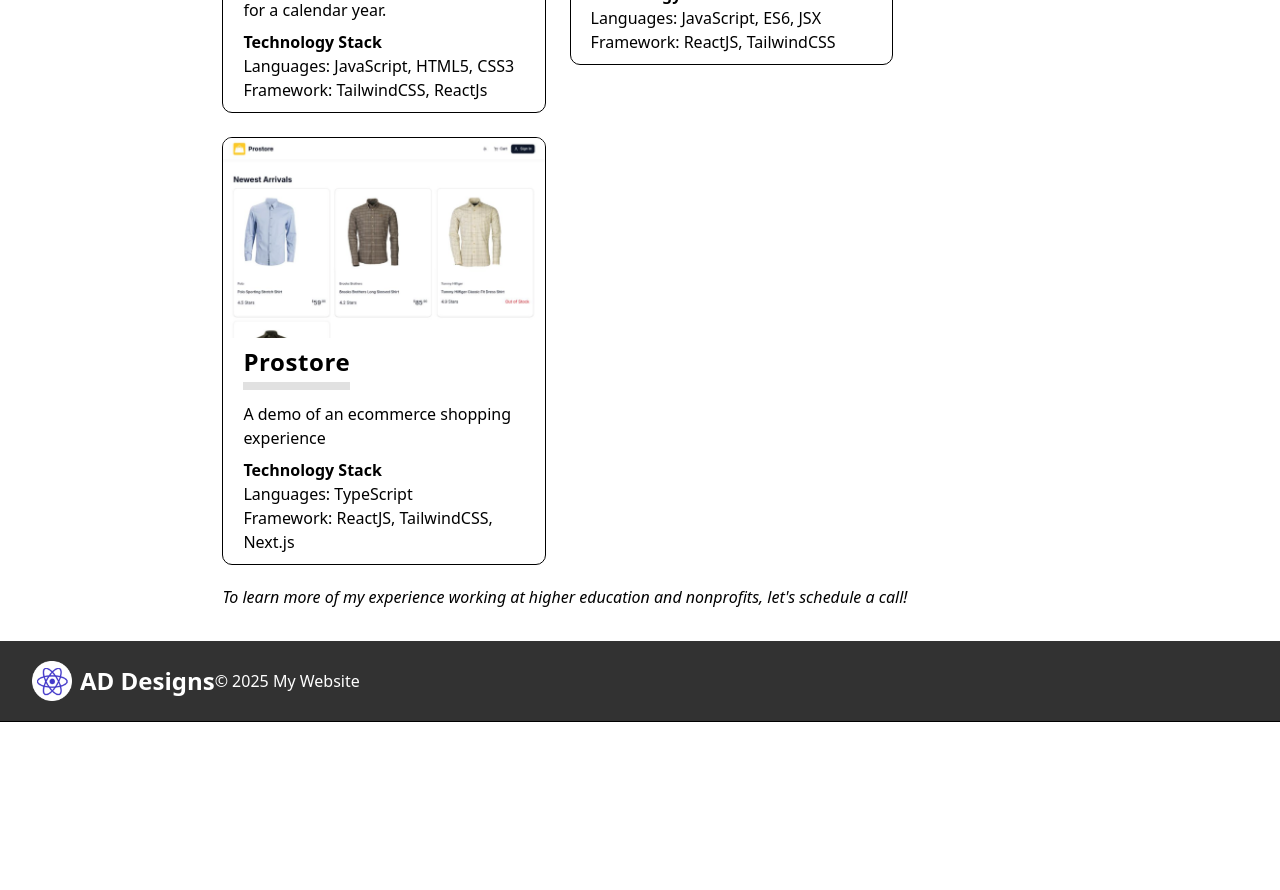
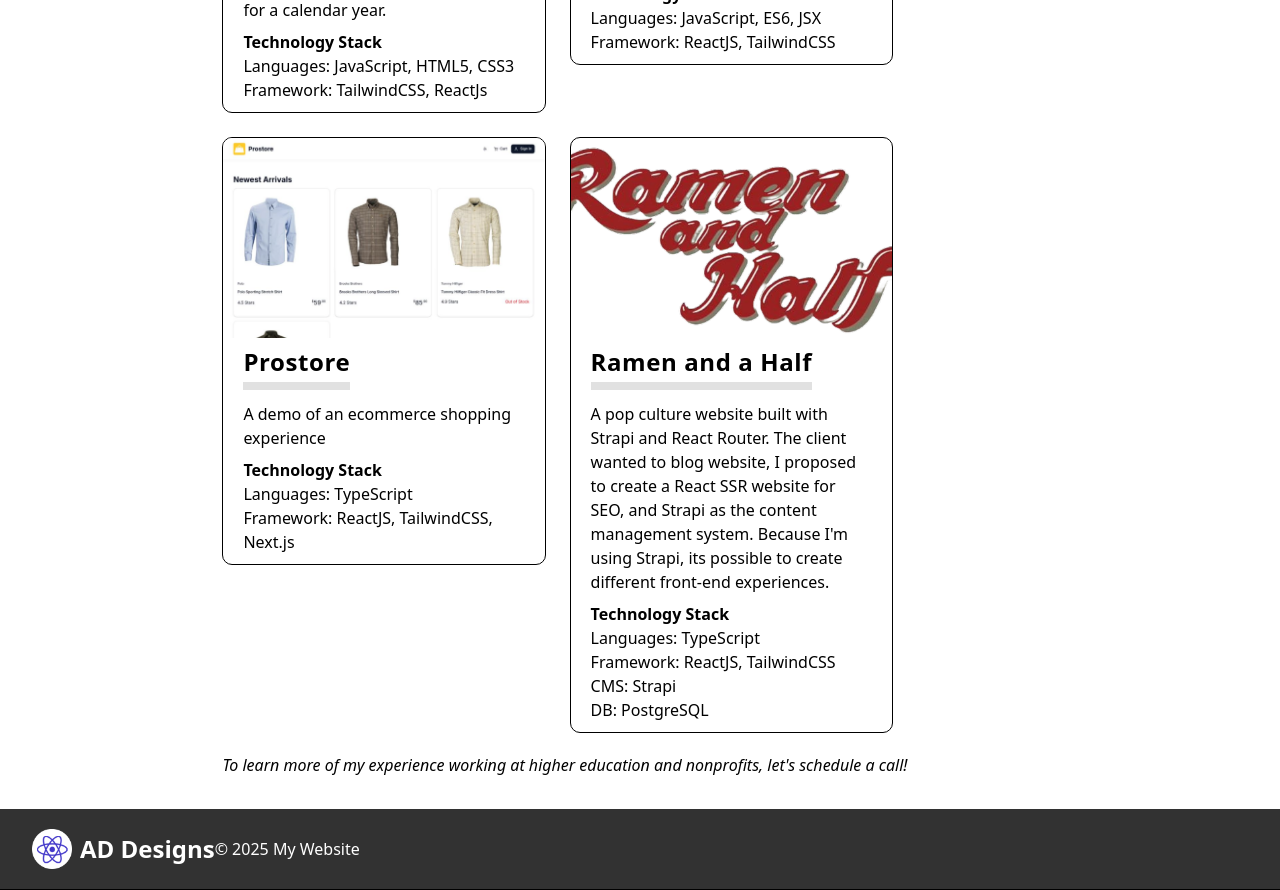
Before and after one commit to Driminius/driminius.github.io, a React (Vite) app: page /#/portfolio in a window 1280 px wide. Shown: the part 620-1510 px from the top of the page. Before the commit the page ends 1342 px from the top, so only its background shows below. Built offline with nearby package versions, Linux system fonts and the light colour scheme.

Commit message:
updated copy and updated project page

```diff
--- a/src/pages/HomePage.jsx
+++ b/src/pages/HomePage.jsx
@@ -11,9 +11,9 @@ const HomePage = () => {
 
       <HeadingTwoCopy
         head="Let's Work Together!"
-        copy="I'm very passionate about art and technology! Let's build genuine apps/websites together! I'm very
+        copy="Bringing together art and technology. Let's build genuine apps/websites together. I'm very
         transparent and calculated with design and open to feedback. I provide research and evidence to backup any
-        design or strategies, I propose. Transparency and communication is key."
+        design or strategies. Transparency and communication is key."
       />
 
       <HeadingTwoCopy
--- a/src/pages/PortfolioPage.jsx
+++ b/src/pages/PortfolioPage.jsx
@@ -3,6 +3,7 @@ import logo from "../assets/soaring-sloth-2.png";
 import cryptoImg from "../assets/crypto-dash.png";
 import ideadropImg from "../assets/idea-drop-cover.png";
 import prostoreImg from "../assets/prostore-thumb.png";
+import ramenHalfImg from "../assets/ramenhalflogo.png";
 import CustomTitle from "../components/CustomTitle";
 
 const PortfolioPage = () => {
@@ -152,6 +153,38 @@ const PortfolioPage = () => {
             </div>
           </div>
         </a>
+
+        <a href="https://ramenandahalf-dev-frontend.vercel.app" target="_blank">
+          <div className="card">
+            <img
+              style={{ height: "300px" }}
+              src={ramenHalfImg}
+              alt="crypto coin dashboard showing 'bitcoin' and 'ethereum' "
+            />
+            <div className="card-info">
+              <h2 className="mt-2 mb-2 text-2xl font-bold tracking-wide">
+                <span className="pb-1 border-b-8 border-[#E1E1E1]">
+                  Ramen and a Half
+                </span>
+              </h2>
+              <p className="pt-4 pb-2">
+                A pop culture website built with Strapi and React Router. The
+                client wanted to blog website, I proposed to create a React SSR
+                website for SEO, and Strapi as the content management system.
+                Because I'm using Strapi, its possible to create different
+                front-end experiences.
+              </p>
+              <h3 className="font-bold ">Technology Stack</h3>
+              <p>
+                Languages: TypeScript
+                <br />
+                Framework: ReactJS, TailwindCSS <br />
+                CMS: Strapi <br />
+                DB: PostgreSQL <br />
+              </p>
+            </div>
+          </div>
+        </a>
       </div>
       <p className="mt-[20px]">
         <em>
```
Also changed, not shown: src/assets/ramenhalflogo.png (added).
